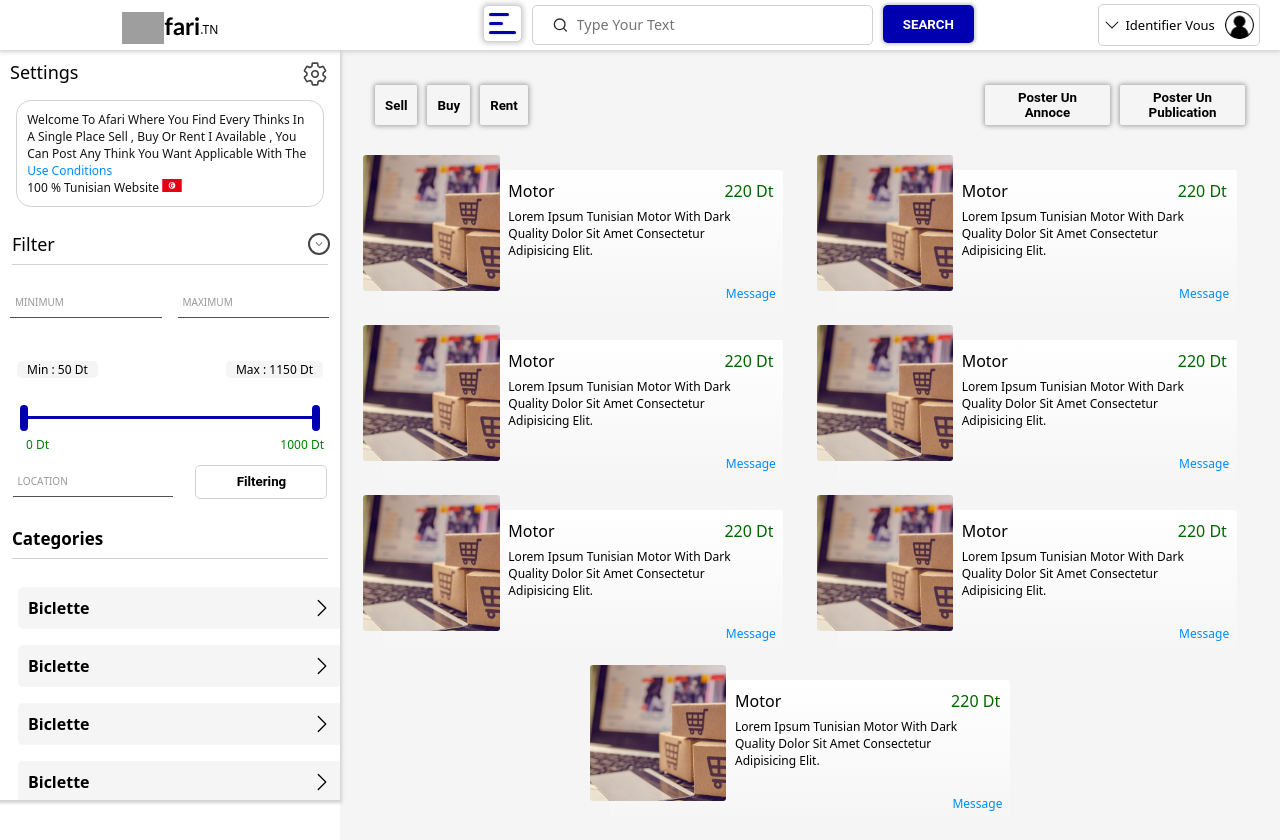
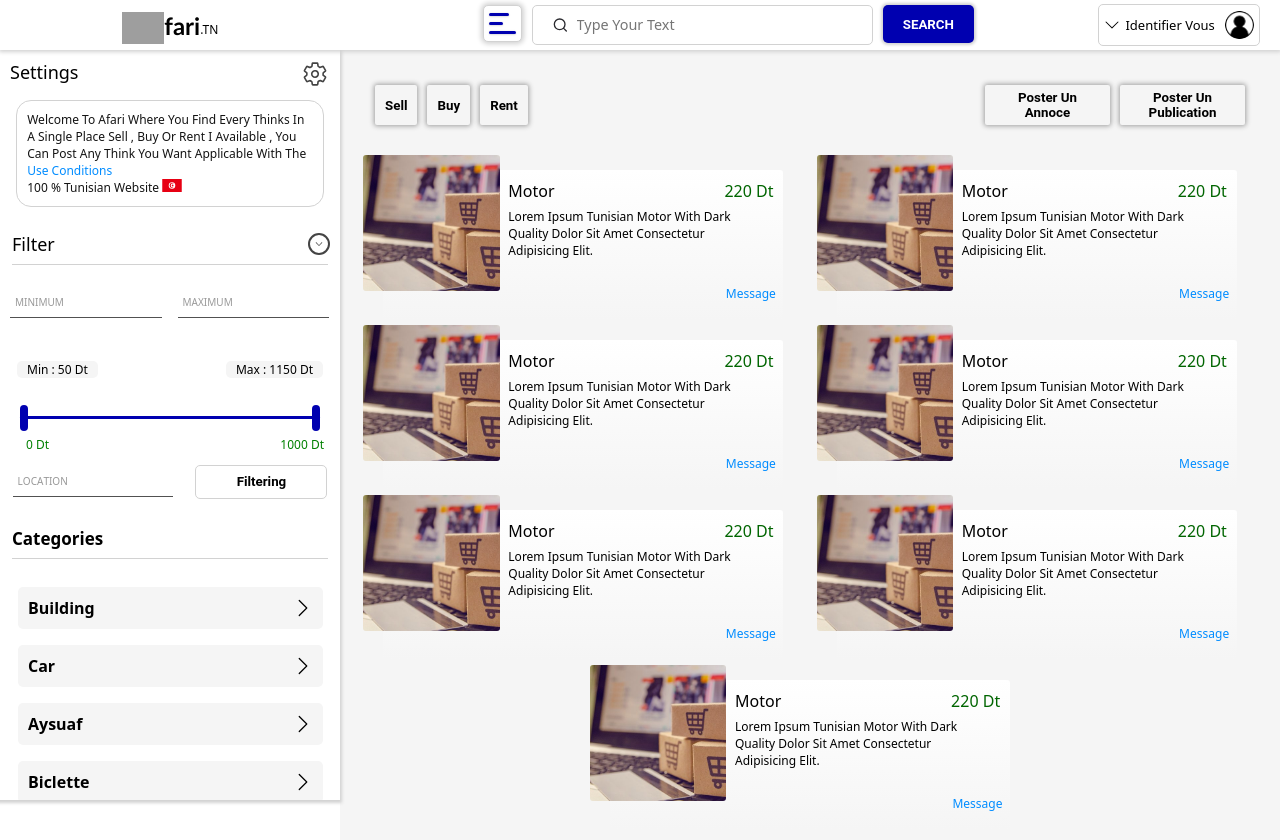
Before and after one commit to RAYEN311/Afari.tn-front, a React (Vite) app: page / in a window 1280 px wide. Built offline with nearby package versions, Linux system fonts and the light colour scheme; grey boxes are pictures that could not be loaded.

Commit message:
Add files via upload

```diff
--- a/src/Components/comp_hub_0/styles/subcategorie.css
+++ b/src/Components/comp_hub_0/styles/subcategorie.css
@@ -9,7 +9,7 @@
     padding: 10px;
     background-color: whitesmoke;
     height: auto;
-    width: calc(100% - 36px);
+    width: calc(100% - 55px);
     border-radius: 5px;
     display: flex;
     align-items: center;
@@ -17,3 +17,10 @@
     font-weight: 600;
     cursor: pointer;
 }
+.subcategories .subcategorie:hover{
+    color:white;
+    background-color: rgb(35, 35, 35);
+}
+.subcategories .subcategorie:active{
+    background-color: black;
+}
--- a/src/Components/comp_hub_0/subcategorie.jsx
+++ b/src/Components/comp_hub_0/subcategorie.jsx
@@ -6,9 +6,9 @@ import "./styles/subcategorie.css";
 export default function Categories(){
     return(
         <section className="subcategories">
-            <div className="subcategorie">biclette<svg width="20" height="20" fill="currentColor" class="bi bi-chevron-right" viewBox="0 0 16 16"> <path fill-rule="evenodd" d="M4.646 1.646a.5.5 0 0 1 .708 0l6 6a.5.5 0 0 1 0 .708l-6 6a.5.5 0 0 1-.708-.708L10.293 8 4.646 2.354a.5.5 0 0 1 0-.708z"/> </svg></div>
-            <div className="subcategorie">biclette<svg width="20" height="20" fill="currentColor" class="bi bi-chevron-right" viewBox="0 0 16 16"> <path fill-rule="evenodd" d="M4.646 1.646a.5.5 0 0 1 .708 0l6 6a.5.5 0 0 1 0 .708l-6 6a.5.5 0 0 1-.708-.708L10.293 8 4.646 2.354a.5.5 0 0 1 0-.708z"/> </svg></div>
-            <div className="subcategorie">biclette<svg width="20" height="20" fill="currentColor" class="bi bi-chevron-right" viewBox="0 0 16 16"> <path fill-rule="evenodd" d="M4.646 1.646a.5.5 0 0 1 .708 0l6 6a.5.5 0 0 1 0 .708l-6 6a.5.5 0 0 1-.708-.708L10.293 8 4.646 2.354a.5.5 0 0 1 0-.708z"/> </svg></div>
+            <div className="subcategorie">building<svg width="20" height="20" fill="currentColor" class="bi bi-chevron-right" viewBox="0 0 16 16"> <path fill-rule="evenodd" d="M4.646 1.646a.5.5 0 0 1 .708 0l6 6a.5.5 0 0 1 0 .708l-6 6a.5.5 0 0 1-.708-.708L10.293 8 4.646 2.354a.5.5 0 0 1 0-.708z"/> </svg></div>
+            <div className="subcategorie">car<svg width="20" height="20" fill="currentColor" class="bi bi-chevron-right" viewBox="0 0 16 16"> <path fill-rule="evenodd" d="M4.646 1.646a.5.5 0 0 1 .708 0l6 6a.5.5 0 0 1 0 .708l-6 6a.5.5 0 0 1-.708-.708L10.293 8 4.646 2.354a.5.5 0 0 1 0-.708z"/> </svg></div>
+            <div className="subcategorie">aysuaf<svg width="20" height="20" fill="currentColor" class="bi bi-chevron-right" viewBox="0 0 16 16"> <path fill-rule="evenodd" d="M4.646 1.646a.5.5 0 0 1 .708 0l6 6a.5.5 0 0 1 0 .708l-6 6a.5.5 0 0 1-.708-.708L10.293 8 4.646 2.354a.5.5 0 0 1 0-.708z"/> </svg></div>
             <div className="subcategorie">biclette<svg width="20" height="20" fill="currentColor" class="bi bi-chevron-right" viewBox="0 0 16 16"> <path fill-rule="evenodd" d="M4.646 1.646a.5.5 0 0 1 .708 0l6 6a.5.5 0 0 1 0 .708l-6 6a.5.5 0 0 1-.708-.708L10.293 8 4.646 2.354a.5.5 0 0 1 0-.708z"/> </svg></div>
             <div className="subcategorie">biclette<svg width="20" height="20" fill="currentColor" class="bi bi-chevron-right" viewBox="0 0 16 16"> <path fill-rule="evenodd" d="M4.646 1.646a.5.5 0 0 1 .708 0l6 6a.5.5 0 0 1 0 .708l-6 6a.5.5 0 0 1-.708-.708L10.293 8 4.646 2.354a.5.5 0 0 1 0-.708z"/> </svg></div>
             <div className="subcategorie">biclette<svg width="20" height="20" fill="currentColor" class="bi bi-chevron-right" viewBox="0 0 16 16"> <path fill-rule="evenodd" d="M4.646 1.646a.5.5 0 0 1 .708 0l6 6a.5.5 0 0 1 0 .708l-6 6a.5.5 0 0 1-.708-.708L10.293 8 4.646 2.354a.5.5 0 0 1 0-.708z"/> </svg></div>
```
